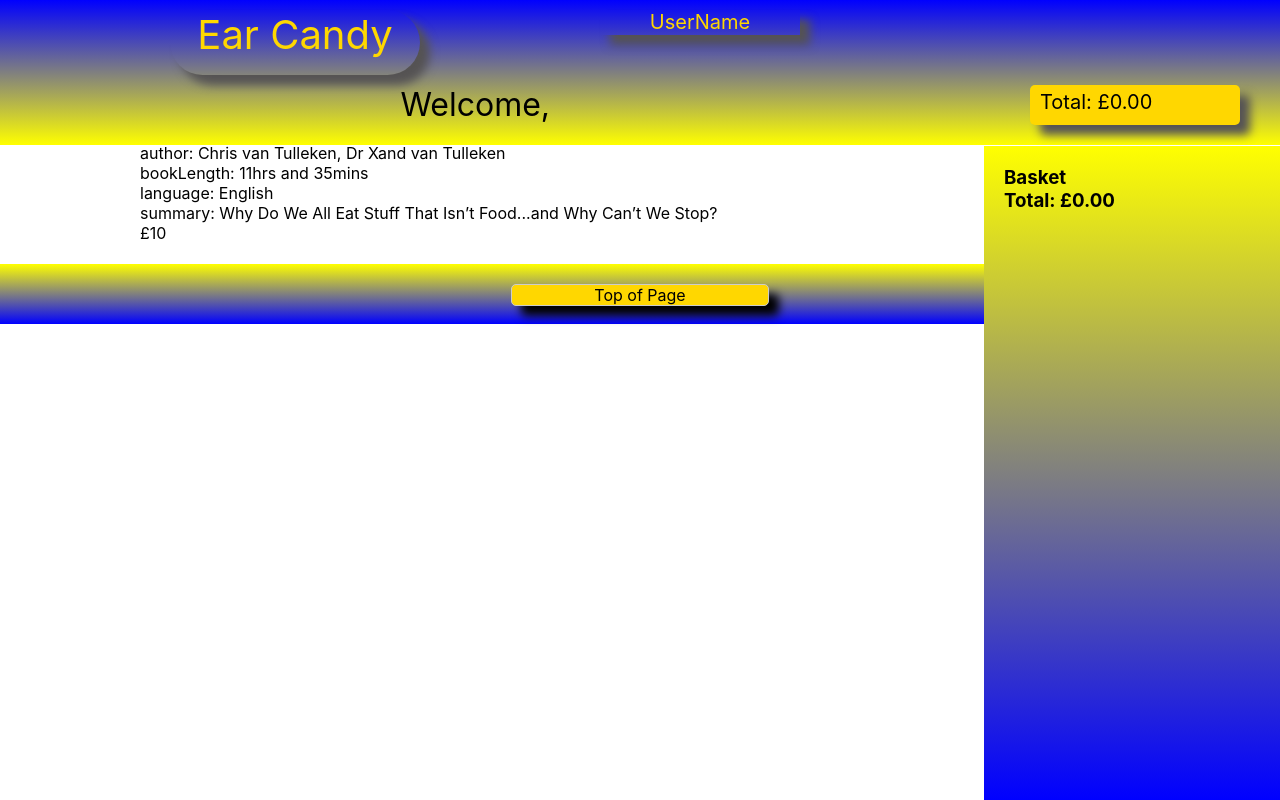
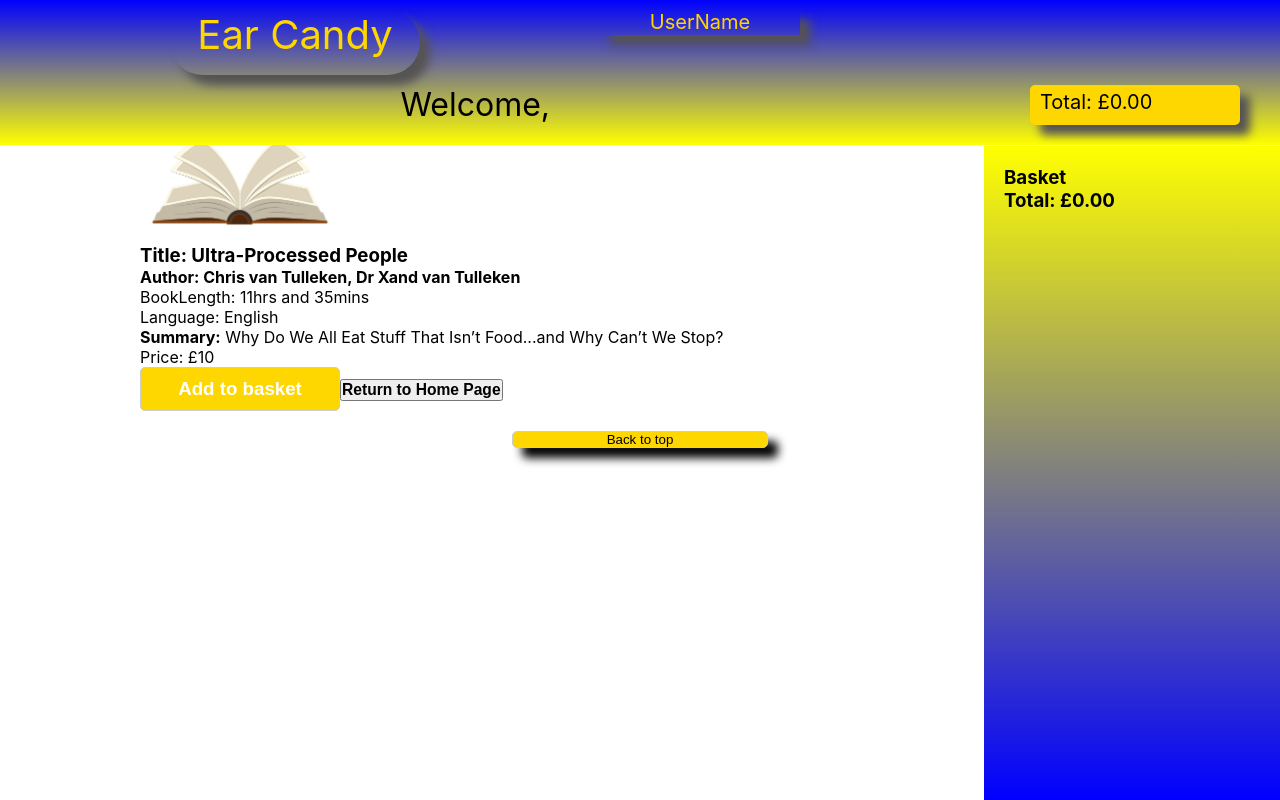
Before and after one commit to Silfr-Coder/E-Commerce-2, a React (Create React App) app in the folder e-commerce-app/: page / in a window 1280 px wide. Both pictures are taken after a click on the element 709 px from the left and 291 px from the top of the page. Built offline with nearby package versions, Linux system fonts and the light colour scheme.

Commit message:
Back to top added
Remove footer and add button to scroll back to top using const scrollToTop  function

```diff
--- a/e-commerce-app/src/App.js
+++ b/e-commerce-app/src/App.js
@@ -4,6 +4,7 @@ import { audioBookList } from "./AudioBook";
 import Header from "./Components/Header";
 import Footer from "./Components/Footer";
 import { useState } from "react";
+import { useRef } from "react";
 import AudiobookPage from "./Components/AudiobookPage";
 import BookImage from "./Components/open-book-2.jpeg";
 
@@ -24,11 +25,10 @@ function App() {
       text: "Total: £" + total.toFixed(2),
     },
   ];
-  // setting up the footer
-  const footerItems = [
-    // { className: "footer-home", text: "Home" },
-    { className: "footer-top-of-page", text: "Top of Page" },
-  ];
+  // setup scroll to top button
+  const scrollToTop = () => {
+    window.scrollTo({ top: 0, left: 0, behavior: "smooth" });
+  };
 
   // function to add audiobook to basket and update the total cost
   const addAudiobookToBasket = (audioBook) => {
@@ -43,7 +43,7 @@ function App() {
     setTotal(total + audioBook.price);
   };
 
-  //
+  // update the selected audiobook
   const [selectedAudiobook, setSelectedAudiobook] = useState(null);
 
   // function to handle the click event is an audiobook is clicked
@@ -52,7 +52,7 @@ function App() {
   };
   //temporary function to print the selected audiobook to the console
   const printToScreen = (audioBook) => {
-    console.log(selectedAudiobook);
+    console.log("Something was clicked", audioBook);
   };
 
   return (
@@ -95,6 +95,7 @@ function App() {
           {selectedAudiobook && (
             <div className="books-container">
               <AudiobookPage
+                addAudiobookToBasket={addAudiobookToBasket}
                 audioBook={selectedAudiobook}
                 onClose={() => setSelectedAudiobook(null)}
               />
@@ -129,8 +130,9 @@ function App() {
             <h3>Total: £{parseFloat(total).toFixed(2)}</h3>
           </div>
         </div>
-        {/* display footer here */}
-        <Footer footerItems={footerItems} />
+        <button className="footer-top-of-page" onClick={scrollToTop}>
+          Back to top
+        </button>
       </div>
     </>
   );
--- a/e-commerce-app/src/AudioBook.jsx
+++ b/e-commerce-app/src/AudioBook.jsx
@@ -1,12 +1,13 @@
 //  create a template class for each audiobook
 class AudioBook {
-  constructor(title, author, price, bookLength, language, summary) {
+  constructor(title, author, price, bookLength, language, summary, image) {
     this.title = title;
     this.author = author;
     this.price = price;
     this.bookLength = bookLength;
     this.language = language;
     this.summary = summary;
+    this.image = image;
   }
 }
 //  Creating instances of the audiobooks
@@ -16,7 +17,8 @@ let AtomicHabits = new AudioBook(
   8.0,
   "5hrs and 35mins",
   "English",
-  "An Easy and Proven Way to Build Good Habits and Break Bad Ones"
+  "An Easy and Proven Way to Build Good Habits and Break Bad Ones",
+  "BookImage"
 );
 let UltraProcessedPeople = new AudioBook(
   "Ultra-Processed People",
@@ -24,7 +26,8 @@ let UltraProcessedPeople = new AudioBook(
   10.0,
   "11hrs and 35mins",
   "English",
-  "Why Do We All Eat Stuff That Isn’t Food...and Why Can’t We Stop?"
+  "Why Do We All Eat Stuff That Isn’t Food...and Why Can’t We Stop?",
+  "BookImage"
 );
 let GrowAndMakeYourOwnDestiny = new AudioBook(
   "Grow and Make Your Own Destiny",
@@ -32,7 +35,8 @@ let GrowAndMakeYourOwnDestiny = new AudioBook(
   12.0,
   "3hrs and 35mins",
   "English",
-  "Practical steps to live your best life at any age!"
+  "Practical steps to live your best life at any age!",
+  "BookImage"
 );
 let GrokkingAlgorithms = new AudioBook(
   "Grokking Algorithms",
@@ -40,7 +44,8 @@ let GrokkingAlgorithms = new AudioBook(
   15.0,
   "7hrs and 35mins",
   "English",
-  "An illustrated guide for programmers and other curious people"
+  "An illustrated guide for programmers and other curious people",
+  "BookImage"
 );
 let TheArtOfThinkingClearly = new AudioBook(
   "The Art of Thinking Clearly",
@@ -48,7 +53,8 @@ let TheArtOfThinkingClearly = new AudioBook(
   20.0,
   "9hrs and 35mins",
   "English",
-  "Better Thinking, Better Decisions"
+  "Better Thinking, Better Decisions",
+  "BookImage"
 );
 let ThePowerOfHabit = new AudioBook(
   "The Power of Habit",
@@ -56,7 +62,8 @@ let ThePowerOfHabit = new AudioBook(
   25.0,
   "10hrs and 35mins",
   "English",
-  "Why We Do What We Do in Life and Business"
+  "Why We Do What We Do in Life and Business",
+  "BookImage"
 );
 let ScarySmart = new AudioBook(
   "Scary Smart",
@@ -64,7 +71,8 @@ let ScarySmart = new AudioBook(
   30.0,
   "12hrs and 35mins",
   "English",
-  "The Future of Artificial Intelligence and How You Can Save Our World"
+  "The Future of Artificial Intelligence and How You Can Save Our World",
+  "BookImage"
 );
 let ThePowerOfNow = new AudioBook(
   "The Power of Now",
@@ -72,7 +80,8 @@ let ThePowerOfNow = new AudioBook(
   35.0,
   "13hrs and 35mins",
   "English",
-  "A Guide to Spiritual Enlightenment"
+  "A Guide to Spiritual Enlightenment",
+  "BookImage"
 );
 let TheMiracleMorning = new AudioBook(
   "The Miracle Morning",
@@ -80,7 +89,8 @@ let TheMiracleMorning = new AudioBook(
   40.0,
   "14hrs and 35mins",
   "English",
-  "The 6 Habits That Will Transform Your Life Before 8AM"
+  "The 6 Habits That Will Transform Your Life Before 8AM: Lorem ipsum dolor sit amet, consectetur adipiscing elit. Nam lobortis nulla nibh, at dictum ipsum maximus in. Proin faucibus nunc eget lorem suscipit convallis. Nam eu felis eu massa sagittis ullamcorper eu at mauris. Quisque non velit non dolor dapibus interdum non vel tellus. Pellentesque placerat euismod congue. Maecenas iaculis vitae ipsum et elementum. Praesent tristique diam erat, at mattis justo ornare sed. Vestibulum nec tortor in ipsum tempor elementum. Nam viverra dapibus lacus sagittis dapibus. Class aptent taciti sociosqu ad litora torquent per conubia nostra, per inceptos himenaeos. Etiam sem mauris, blandit sit amet dolor nec, vehicula fringilla ligula. Morbi faucibus nunc eu lorem accumsan, vel rutrum mauris imperdiet. Integer tempus finibus dui, at sollicitudin orci ornare non. Ut urna est, hendrerit eget efficitur sit amet, auctor in ante. Etiam ut nisi eget tellus bibendum mollis. Suspendisse facilisis ex ut tincidunt aliquam. Fusce id pellentesque nibh. Aenean ligula quam, luctus non feugiat eu, venenatis id metus. Morbi ornare consequat ligula sed ornare. Suspendisse in lorem vel dui dapibus tempor ut non sem. Cras sagittis, eros quis laoreet lacinia, tellus est ullamcorper felis, sit amet commodo nunc sapien eleifend dolor. Aliquam vitae nunc ac turpis dictum semper et eu orci. Duis ultricies dapibus erat, non vehicula nulla euismod at.",
+  "BookImage"
 );
 
 // create a list of all the books to export
--- a/e-commerce-app/src/Components/AudiobookPage.jsx
+++ b/e-commerce-app/src/Components/AudiobookPage.jsx
@@ -1,15 +1,37 @@
 import App from "../App";
+import React from "react";
+import BookImage from "../Components/open-book-2.jpeg";
 
-function AudiobookPage({ audioBook }) {
+function AudiobookPage({ audioBook, addAudiobookToBasket, onClose }) {
+  const handleAddToBasket = () => {
+    console.log("add to basket clicked");
+    addAudiobookToBasket(audioBook);
+  };
   return (
-    <div>
-      <h3>Title: {audioBook.title}</h3>
-      <p>author: {audioBook.author}</p>
-      <p>bookLength: {audioBook.bookLength}</p>
-      <p>language: {audioBook.language}</p>
-      <p>summary: {audioBook.summary}</p>
-      <p>£{audioBook.price}</p>
-    </div>
+    <>
+      <div className="audiobook-info-wrapper">
+        <div className="audiobook-info">
+          <img src={BookImage} alt="book" width={200} />
+
+          <h3>Title: {audioBook.title}</h3>
+          <h4>Author: {audioBook.author}</h4>
+          <p>BookLength: {audioBook.bookLength}</p>
+          <p>Language: {audioBook.language}</p>
+          <p>
+            <strong>Summary:</strong> {audioBook.summary}
+          </p>
+          <p>Price: £{audioBook.price}</p>
+        </div>
+        <div buttons>
+          <button className="add-audiobook-button" onClick={handleAddToBasket}>
+            <h3>Add to basket</h3>
+          </button>
+          <button className="home-button" onClick={onClose}>
+            <h3>Return to Home Page</h3>
+          </button>
+        </div>
+      </div>
+    </>
   );
 }
 
```
